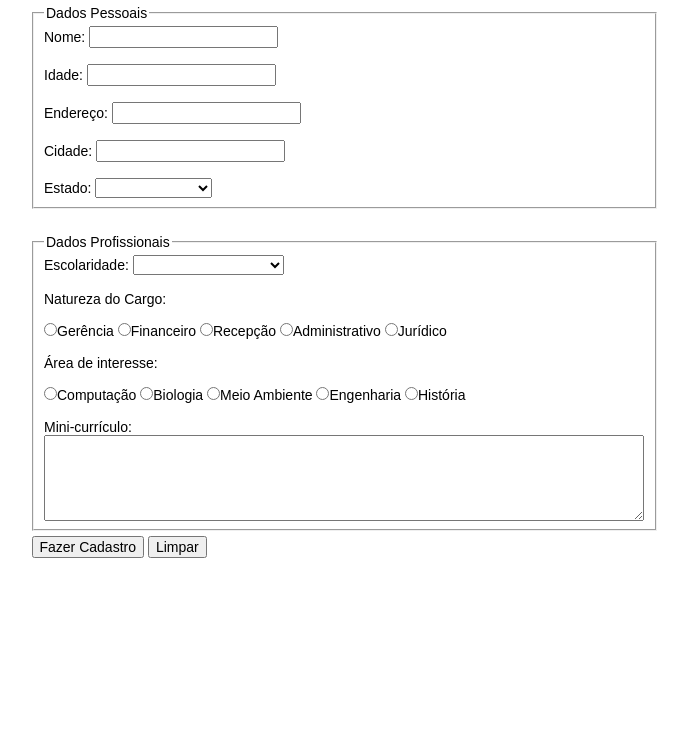
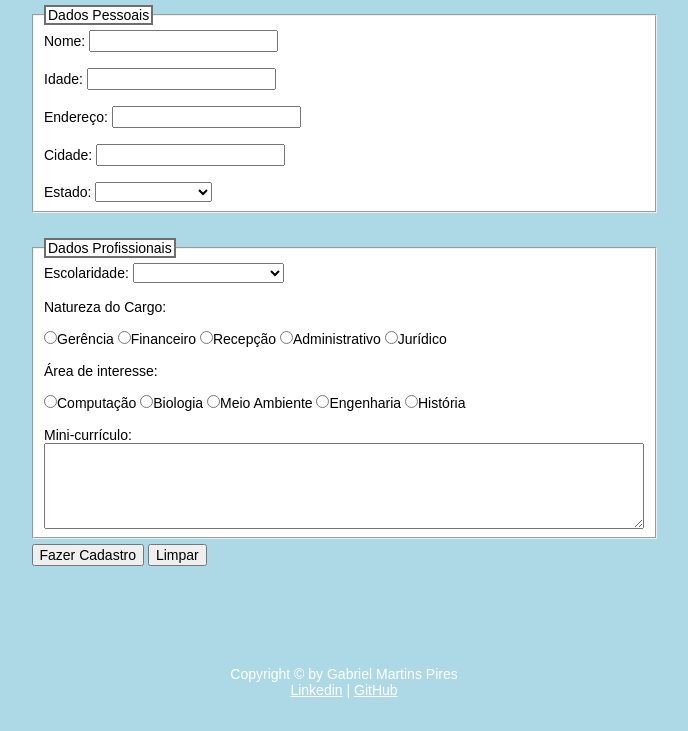
Before and after one commit to gabrielmartinspires-br/Formulario-de-cadastro, a plain HTML site: page index.html in a window 1280 px wide. Shown: the part 69-800 px from the top of the page, without its empty margins (296-984 px from the left). Drawn offline with Linux system fonts and the light colour scheme.

```diff
--- a/index.html
+++ b/index.html
@@ -78,7 +78,9 @@
                 </label>
             </div>
         </div>
-
     </form>
+    <footer id="rodape">
+        <p>Copyright &copy; by Gabriel Martins Pires<br> <a href="https://www.linkedin.com/in/gabrielmartinspires-br" target="_blank">Linkedin</a> | <a href="https://github.com/gabrielmartinspires-br" target="_blank">GitHub</a></p>
+    </footer>
 </body>
 </html>
--- a/style.css
+++ b/style.css
@@ -2,6 +2,9 @@
     font-family: Arial, Helvetica, sans-serif;
     font-size: 14px;
     margin: 0;
+}
+body {
+    background-color: lightblue;
 }
 h1 {
     display: flex;
@@ -16,19 +19,34 @@ h1 {
 #dados_profissionais {
     margin-bottom: 5px;
 }
-
 #fieldset {
     display: flex;
     align-items: center;
     flex-direction: column;
-
 }
 fieldset {
     display: flex;
     flex-direction: column;
     width: 600px;
-
+    background-color: #fff;
+}
+legend {
+    border: 2px solid rgb(110, 110, 110);
+    background-color: #fff;
 }
 .botoes {
     width: 625px;
+    margin-bottom: 100px;
 }
+footer#rodape {
+    bottom: 0px;
+    width: 100%;
+    padding: auto;
+    clear: both;
+    bottom: -20%;
+}
+
+footer#rodape p, a {
+    color: #ffffff;
+    text-align: center;
+}
```
